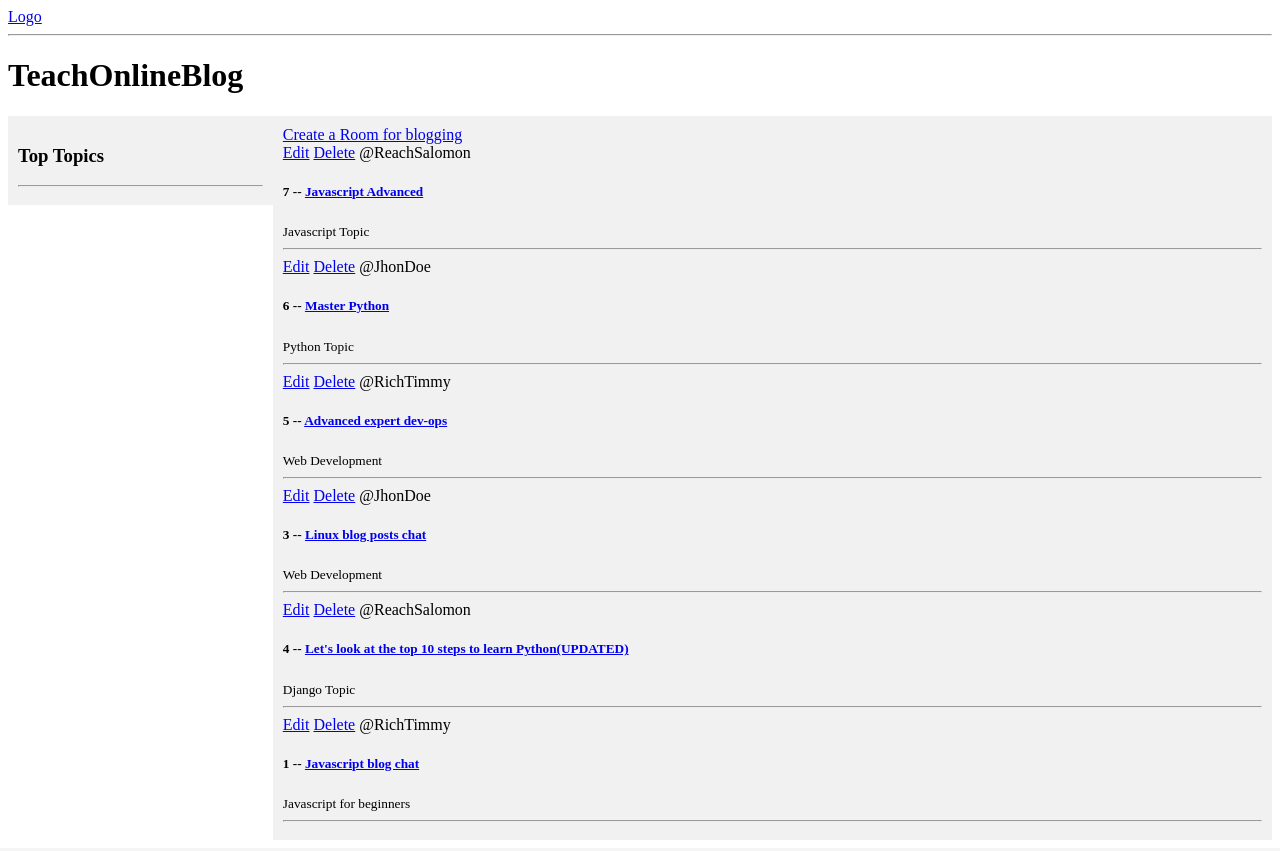
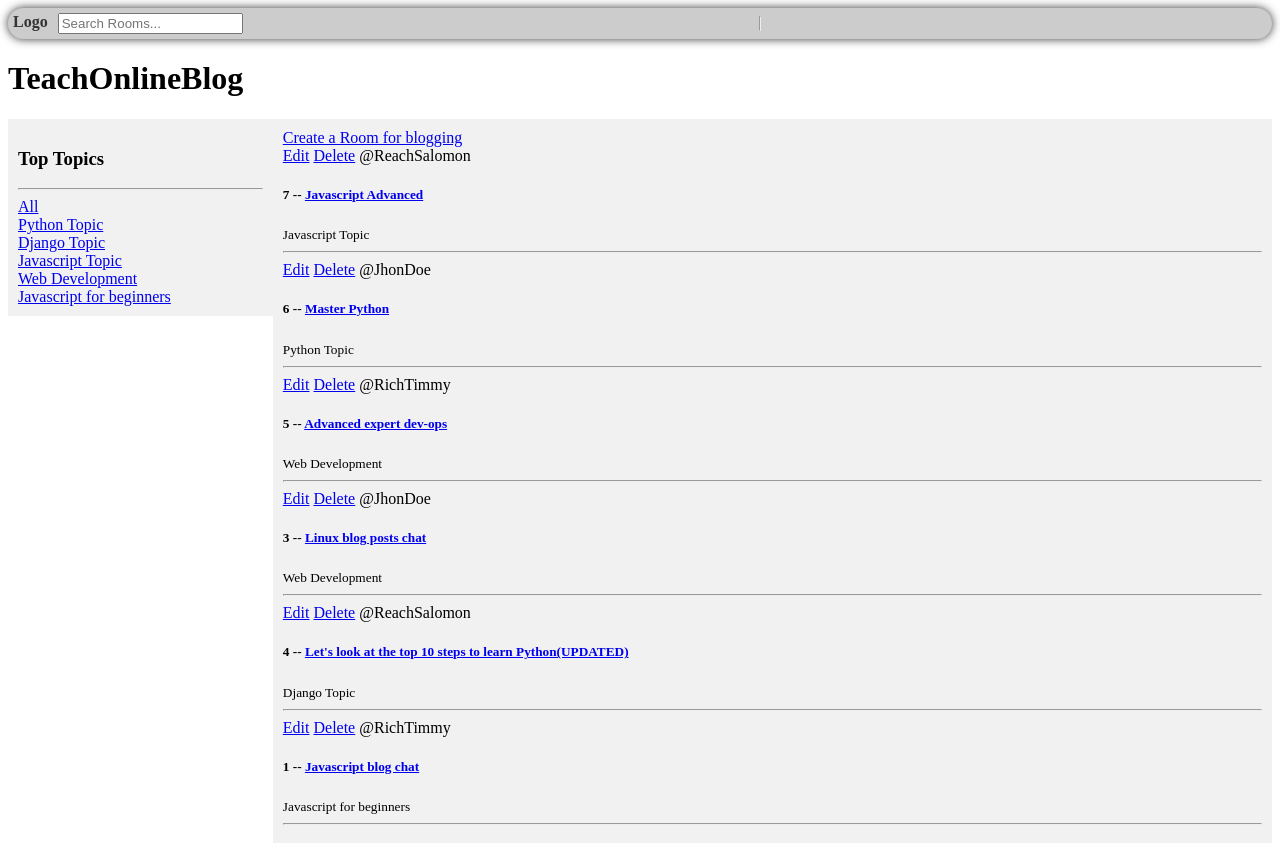
Before and after one commit to Gabryte/BlogSantanni, a Django app: page / in a window 1280 px wide. Before the commit the page ends 822 px from the top, so only its background shows below. Run offline with Django 4.2, Linux system fonts and the light colour scheme; data comes from the database, SQL or seed files in the repository; both versions use the stored data as it was after the commit.

Commit message:
added search functions

```diff
--- a/baseProject/templates/baseProject/home.html
+++ b/baseProject/templates/baseProject/home.html
@@ -25,6 +25,16 @@
         <nav class="nav_bar">
             <h3>Top Topics</h3>
             <hr/>
+
+            <div>
+                <a href="{% url 'home' %}">All</a>
+            </div>
+
+            {% for topic in topics %}
+            <div>
+                <a href="{% url 'home' %}?q={{ topic.name }}">{{ topic.name }}</a>
+            </div>
+            {% endfor %}
         </nav>
     <section class="rooms">
         <a href="{% url 'create-room' %}">Create a Room for blogging</a>
--- a/baseProject/views.py
+++ b/baseProject/views.py
@@ -1,5 +1,5 @@
 from django.shortcuts import render, redirect
-from .models import Room
+from .models import Room, Topic
 from .forms import RoomForm
 
 
@@ -7,8 +7,10 @@ from .forms import RoomForm
 
 
 def home(request):
-    rooms = Room.objects.all()
-    context = {'rooms':rooms}
+    q = request.GET.get('q') if request.GET.get('q') != None else ''
+    rooms = Room.objects.filter(topic__name__icontains=q).order_by('-updated')
+    topic = Topic.objects.all()
+    context = {'rooms':rooms, 'topics':topic}
     return render(request, 'baseProject/home.html',context)
 def room(request, pk):
     room = Room.objects.get(id=pk)
--- a/templates/header.html
+++ b/templates/header.html
@@ -1,2 +1,27 @@
+<style>
+    header{
+        background-color: #ccc;
+        box-shadow: #333 0px 0px 10px;
+        border-radius: 20px;
+        display: flex;
+        flex-direction: row;
+        justify-content: space-around;
+    }
+    header a{
+        text-decoration: none;
+        color: #333;
+        font-size: 100%;
+        padding: 5px;
+        font-weight: bold;
+    }
+    header form{
+        padding: 5px;
+    }
+</style>
+<header>
 <a href="/">Logo</a>
+    <form method="GET" action="{% url 'home' %}">
+        <input type="text" name="q" placeholder="Search Rooms...">
+    </form>
 <hr/>
+</header>
```
Also changed, not shown: db.sqlite3.
